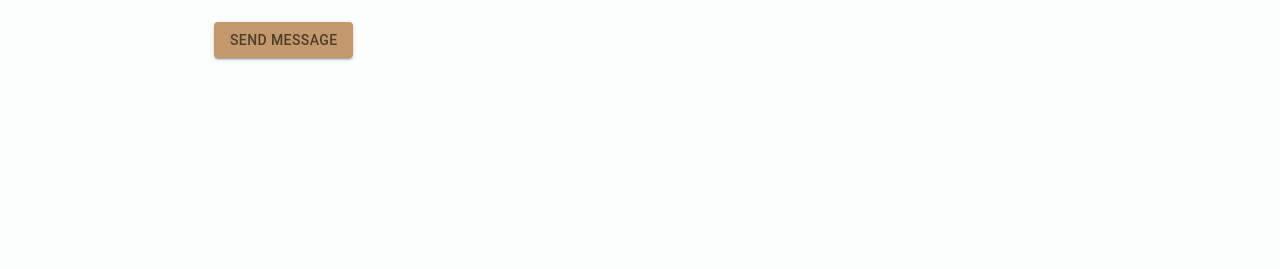
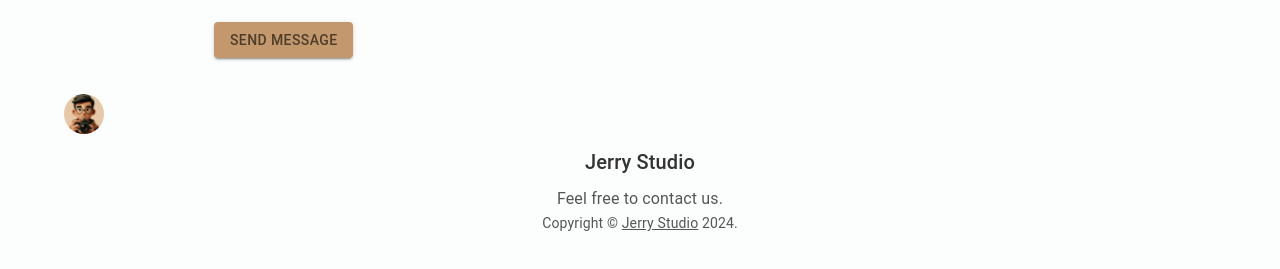
Before and after one commit to jerry19980310/MyPortfolio, a React (Create React App) app: page /contact in a window 1280 px wide. Shown: the part 325-594 px from the top of the page. Built offline with nearby package versions, Linux system fonts and the light colour scheme; no server answers.

Commit message:
create footer

```diff
--- a/src/App.js
+++ b/src/App.js
@@ -5,6 +5,8 @@ import ResumePage from './pages/ResumePage';
 import PortfolioPage from './pages/PortfolioPage';
 import ContactPage  from './pages/ContactPage';
 import Header from './components/Header';
+import Footer from './components/Footer';
+
 
 
 function App() {
@@ -18,6 +20,7 @@ function App() {
         <Route path="portfolio" element={<PortfolioPage />} />
         <Route path="contact" element={<ContactPage />} />
       </Routes>
+      <Footer title="Jerry Studio" description="Feel free to contact us."/>
     </BrowserRouter>
   );
 }
--- a/src/components/Footer.js
+++ b/src/components/Footer.js
@@ -0,0 +1,60 @@
+import React from 'react';
+import PropTypes from 'prop-types';
+import { Typography, Box, IconButton } from '@mui/material';
+import Container from '@mui/material/Container';
+import Link from '@mui/material/Link';
+import { Link as RouterLink } from 'react-router-dom';
+import Avatar from '@mui/material/Avatar';
+import avatarImage from '../assets/Designer5.png';
+
+
+function Copyright(props) {
+  return (
+    <Typography variant="body2" color="text.secondary" align="center">
+    {'Copyright © '}
+    <Link color="inherit" href="https://qut.edu.au/">
+      {props.title}
+    </Link>{' '}
+    {new Date().getFullYear()}
+    {'.'}
+  </Typography>
+  );
+}
+
+
+function Footer(props) {
+    const { description, title } = props;
+
+    return (
+        <Box component="footer" color="bg" sx={{
+            py: 3,
+            px: 2,
+            mt: 'auto',
+          }}>
+        <Container maxWidth="lg">
+          <IconButton size="large" edge="start" color="inherit" aria-label="logo" align="center" component={RouterLink} to="/">
+            <Avatar alt="Jerry Studio" src={avatarImage} />
+          </IconButton>
+          <Typography variant="h6" align="center" gutterBottom>
+            {title}
+          </Typography>
+          <Typography
+            variant="subtitle1"
+            align="center"
+            color="text.secondary"
+            component="p"
+          >
+            {description}
+          </Typography>
+          <Copyright title={props.title}/>
+        </Container>
+      </Box>
+    );
+  }
+
+  Footer.propTypes = {
+    description: PropTypes.string.isRequired,
+    title: PropTypes.string.isRequired,
+  };
+
+  export default Footer;
--- a/src/pages/PortfolioPage.js
+++ b/src/pages/PortfolioPage.js
@@ -93,7 +93,6 @@ if (error) {
       {/* Search */}
       <SearchBar onSubmit={setSearchTerm} />
 
-
       {/* Main content photo cards */}
       <Grid item xs={12} lg={9} style={{ display: 'flex', flexWrap: 'wrap', justifyContent: 'space-between' }}>
         {photos.map((photo) => (
--- a/src/theme.js
+++ b/src/theme.js
@@ -22,6 +22,6 @@ export const theme = createTheme({
       light: '#E9DB5D',
       dark: '#A29415',
       contrastText: '#242105',
-    }
+    },
   },
 });
```
